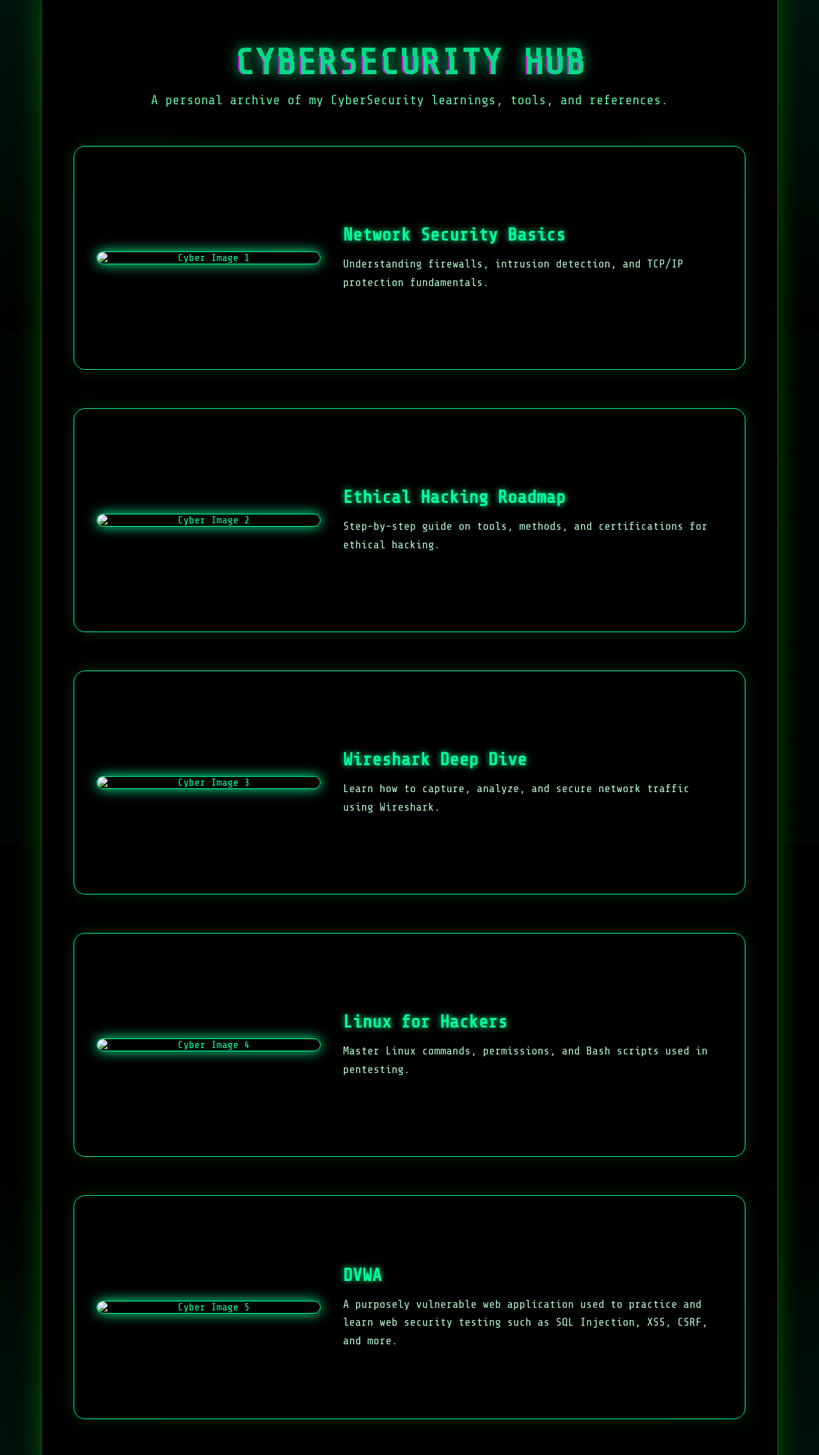
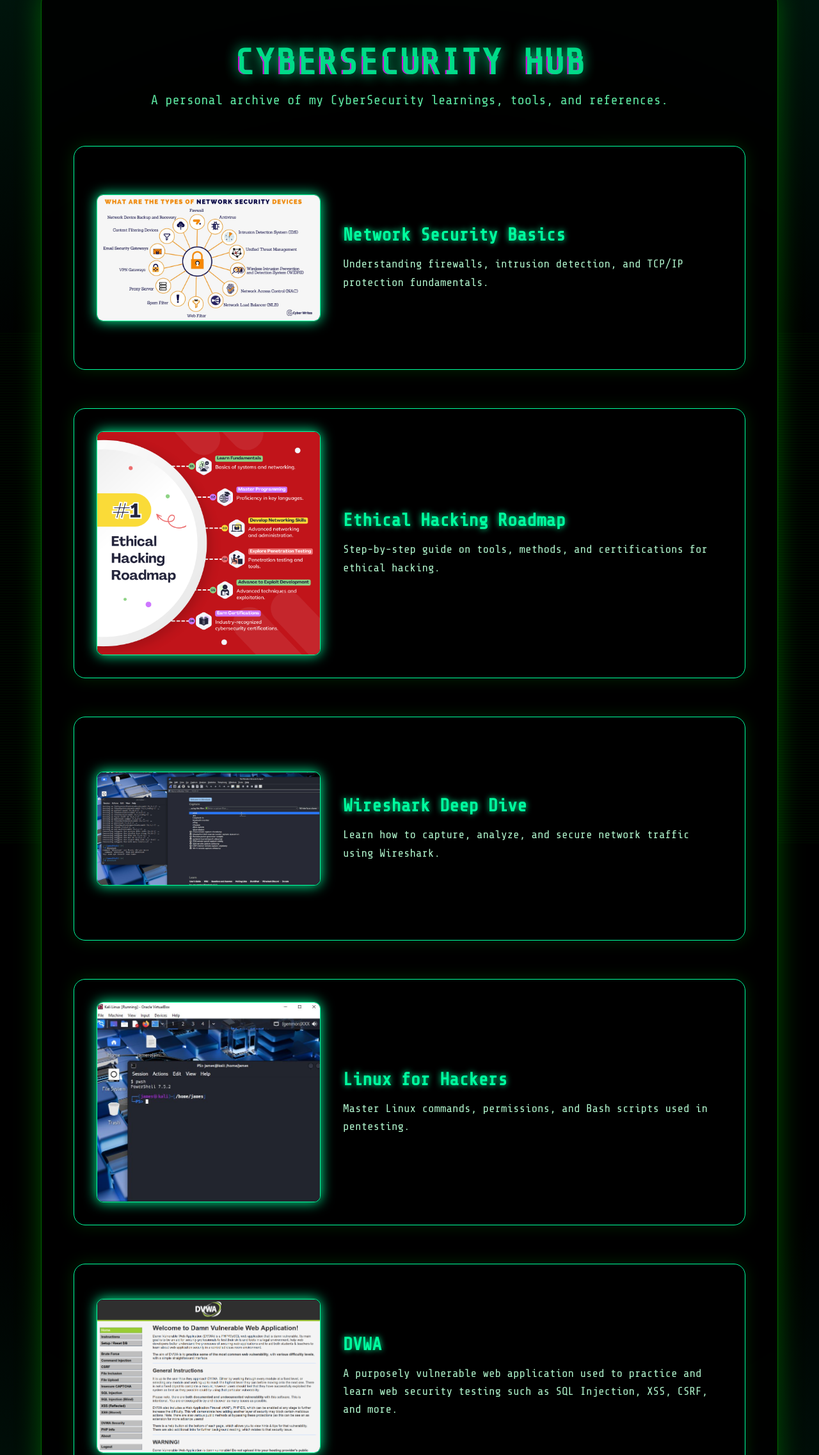
Before and after one commit to JameroJames-TakahashiHoshino/PortfolioIAS, a plain HTML site: page CompilationCybersecurity.html in a window 1280 px wide. Shown: the part 135-2409 px from the top of the page at 64% size. Drawn offline with nearby package versions, Linux system fonts and the light colour scheme; the site is published under a folder, as on GitHub Pages, so addresses that start at the root find nothing.

Commit message:
Fix the file path again in pictures

```diff
--- a/CompilationCybersecurity.html
+++ b/CompilationCybersecurity.html
@@ -20,7 +20,7 @@
 
         <div class="links-box">
             <div class="link-item">
-                <img src="/Images/network security.jpg" alt="Cyber Image 1">
+                <img src="Images/network security.jpg" alt="Cyber Image 1">
                 <div class="link-text">
                     <a href="https://tryhackme.com/why-subscribe?roomCode=networkingcoreprotocols" target="_blank">Network Security Basics</a>
                     <p>Understanding firewalls, intrusion detection, and TCP/IP protection fundamentals.</p>
@@ -28,7 +28,7 @@
             </div>
 
             <div class="link-item">
-                <img src="/Images/Ethical-Hacking-Roadmap.png" alt="Cyber Image 2">
+                <img src="Images/Ethical-Hacking-Roadmap.png" alt="Cyber Image 2">
                 <div class="link-text">
                     <a href="https://www.udemy.com/course/learn-ethical-hacking-from-scratch" target="_blank">Ethical Hacking Roadmap</a>
                     <p>Step-by-step guide on tools, methods, and certifications for ethical hacking.</p>
@@ -36,7 +36,7 @@
             </div>
 
             <div class="link-item">
-                <img src="/Images/Wireshark.JPG" alt="Cyber Image 3">
+                <img src="Images/Wireshark.JPG" alt="Cyber Image 3">
                 <div class="link-text">
                     <a href="https://github.com/wireshark/wireshark" target="_blank">Wireshark Deep Dive</a>
                     <p>Learn how to capture, analyze, and secure network traffic using Wireshark.</p>
@@ -44,7 +44,7 @@
             </div>
 
             <div class="link-item">
-                <img src="/Images/Linux.JPG" alt="Cyber Image 4">
+                <img src="Images/Linux.JPG" alt="Cyber Image 4">
                 <div class="link-text">
                     <a href="https://www.kali.org/get-kali/#kali-platforms" target="_blank">Linux for Hackers</a>
                     <p>Master Linux commands, permissions, and Bash scripts used in pentesting.</p>
@@ -52,7 +52,7 @@
             </div>
 
           <div class="link-item">
-            <img src="/Images/DVWA.png" alt="Cyber Image 5">
+            <img src="Images/DVWA.png" alt="Cyber Image 5">
             <div class="link-text">
                     <a href="https://github.com/digininja/DVWA" target="_blank">DVWA</a>
                     <p>A purposely vulnerable web application used to practice and learn web security testing such as SQL Injection, XSS, CSRF, and more.</p>
```
Also changed, not shown: CompilationGame.html (+1 -1 lines), CompilationWriteApps.html (+3 -3 lines).
